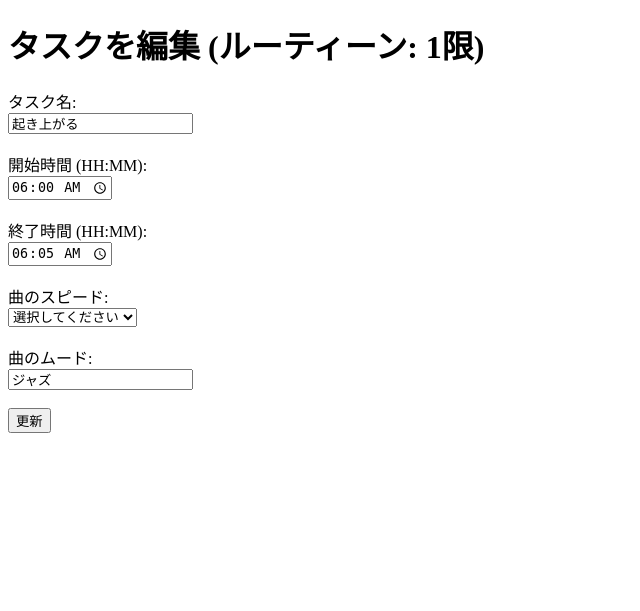
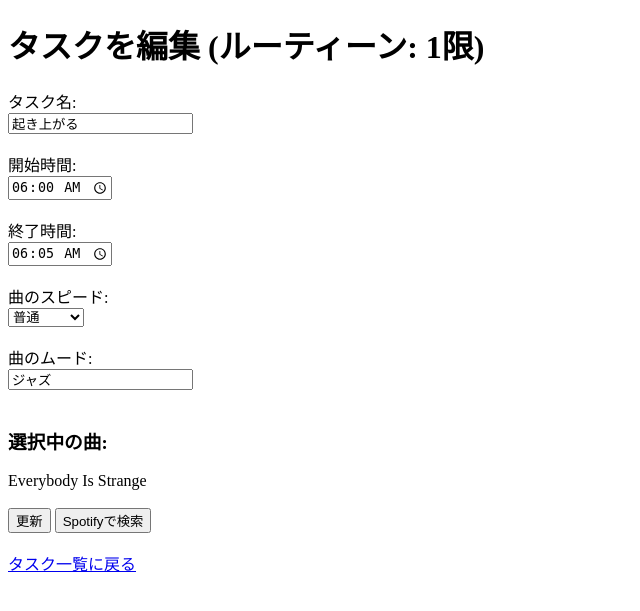
Before and after one commit to REIJIFUJITA/dc_6, a Flask app: page /tasks/edit/1 in a window 1280 px wide. Shown: the top 611 px of the page, without its empty margins (0-640 px from the left). Run offline with Flask 3, Linux system fonts and the light colour scheme; a user stored in the database is signed in.

Commit message:
Spotify APIで楽曲検索機能を実装

```diff
--- a/app.py
+++ b/app.py
@@ -4,6 +4,8 @@ from google_auth_oauthlib.flow import Flow
 from googleapiclient.discovery import build
 from datetime import datetime
 import os
+import spotipy
+from spotipy.oauth2 import SpotifyClientCredentials
 
 # Flask アプリの初期化
 app = Flask(__name__)
@@ -238,28 +240,56 @@ def edit_task(task_id):
         flash('権限がありません', 'error')
         return redirect(url_for('edit_routine', routine_id=task.routine_id))
 
+    # Spotifyの楽曲検索
+    search_results = []
     if request.method == 'POST':
-        task.task_name = request.form.get('task_name')
-        start_time = request.form.get('start_time')
-        end_time = request.form.get('end_time')
-        task.song_speed = request.form.get('song_speed')
-        task.song_mood = request.form.get('song_mood')
+        if 'search_spotify' in request.form:  # Spotify検索ボタン押下時
+            query = f"{task.song_speed} {task.song_mood}"
+            try:
+                results = sp.search(q=query, limit=3, type='track')
+                search_results = results['tracks']['items']
+            except Exception as e:
+                flash(f"Spotify検索でエラーが発生しました: {str(e)}", "error")
 
-        if not task.task_name or not start_time or not end_time:
-            flash('すべてのフィールドを入力してください', 'error')
-            return redirect(url_for('edit_task', task_id=task.id))
+        elif 'update_task' in request.form:  # タスクの更新
+            try:
+                # フォームから値を取得
+                task.task_name = request.form.get('task_name')
+                start_time = request.form.get('start_time')
+                end_time = request.form.get('end_time')
 
-        try:
-            task.start_time = datetime.strptime(start_time, "%H:%M").time()
-            task.end_time = datetime.strptime(end_time, "%H:%M").time()
-            db.session.commit()
-            flash('タスクが正常に更新されました', 'success')
-            return redirect(url_for('edit_routine', routine_id=task.routine_id))
-        except Exception as e:
-            flash(f'エラーが発生しました: {e}', 'error')
-            return redirect(url_for('edit_task', task_id=task.id))
+                # start_time, end_timeが空でないことを確認
+                if start_time and end_time:
+                    # 秒が含まれているか確認して処理
+                    if ":" in start_time and len(start_time.split(":")) == 3:
+                        task.start_time = datetime.strptime(start_time, "%H:%M:%S").time()
+                    else:
+                        task.start_time = datetime.strptime(start_time, "%H:%M").time()
 
-    return render_template('edit_task.html', task=task)
+                    if ":" in end_time and len(end_time.split(":")) == 3:
+                        task.end_time = datetime.strptime(end_time, "%H:%M:%S").time()
+                    else:
+                        task.end_time = datetime.strptime(end_time, "%H:%M").time()
+                else:
+                    flash("開始時間と終了時間は必須です", "error")
+                    return redirect(request.url)
+
+                # その他の項目
+                task.song_speed = request.form.get('song_speed')
+                task.song_mood = request.form.get('song_mood')
+                task.track_name = request.form.get('track_name')
+                task.track_url = request.form.get('track_url')
+
+                db.session.commit()
+                flash('タスクが正常に更新されました', 'success')
+                return redirect(url_for('edit_routine', routine_id=task.routine_id))
+
+            except ValueError:
+                flash("時間の形式が不正です。正しい形式は HH:MM です。", "error")
+            except Exception as e:
+                flash(f"エラーが発生しました: {str(e)}", "error")
+
+    return render_template('edit_task.html', task=task, search_results=search_results)
 
 
 @app.route('/tasks/delete/<int:task_id>', methods=['POST'])
@@ -279,6 +309,13 @@ def delete_task(task_id):
         flash(f'エラーが発生しました: {e}', 'error')
         return redirect(url_for('edit_routine', routine_id=task.routine_id))
 
+# Spotify API認証設定
+SPOTIFY_CLIENT_ID = "55c73c97a6584567bd2b74af20270e40"
+SPOTIFY_CLIENT_SECRET = "905b13c04e3b491aaf4515cb603dfeee"
+
+# Spotifyの認証情報
+client_credentials_manager = SpotifyClientCredentials(client_id=SPOTIFY_CLIENT_ID, client_secret=SPOTIFY_CLIENT_SECRET)
+sp = spotipy.Spotify(client_credentials_manager=client_credentials_manager)
 
 # 初回実行時のデータベース作成
 with app.app_context():
--- a/models.py
+++ b/models.py
@@ -29,3 +29,5 @@ class Task(db.Model):
     song_speed = db.Column(db.String(50), nullable=True)
     song_mood = db.Column(db.String(50), nullable=True)
     routine_id = db.Column(db.Integer, db.ForeignKey('routine.id'), nullable=False)
+    track_name = db.Column(db.String(120), nullable=True)  # 楽曲名
+    track_url = db.Column(db.String(200), nullable=True)   # Spotify URL
--- a/requirements.txt
+++ b/requirements.txt
@@ -5,3 +5,4 @@ google-auth-httplib2==0.1.0
 google-api-python-client==2.97.0
 flask-sqlalchemy
 flask-oauthlib
+spotipy
--- a/templates/edit_task.html
+++ b/templates/edit_task.html
@@ -9,18 +9,19 @@
     <h1>タスクを編集 (ルーティーン: {{ task.routine.name }})</h1>
 
     <form action="/tasks/edit/{{ task.id }}" method="POST">
+        <!-- 既存のフィールド -->
         <label for="task_name">タスク名:</label><br>
         <input type="text" id="task_name" name="task_name" value="{{ task.task_name }}" required><br><br>
 
-        <label for="start_time">開始時間 (HH:MM):</label><br>
+        <label for="start_time">開始時間:</label><br>
         <input type="time" id="start_time" name="start_time" value="{{ task.start_time }}" required><br><br>
 
-        <label for="end_time">終了時間 (HH:MM):</label><br>
+        <label for="end_time">終了時間:</label><br>
         <input type="time" id="end_time" name="end_time" value="{{ task.end_time }}" required><br><br>
 
         <label for="song_speed">曲のスピード:</label><br>
-            <select id="song_speed" name="song_speed" required>
-            <option value="" disabled selected>選択してください</option>
+        <select id="song_speed" name="song_speed" required>
+            <option value="{{ task.song_speed }}" selected>{{ task.song_speed }}</option>
             <option value="ゆっくり">ゆっくり</option>
             <option value="普通">普通</option>
             <option value="速い">速い</option>
@@ -29,9 +30,33 @@
         <label for="song_mood">曲のムード:</label><br>
         <input type="text" id="song_mood" name="song_mood" value="{{ task.song_mood }}"><br><br>
 
-        <button type="submit">更新</button>
+        <!-- 現在の曲名表示 -->
+        <h3>選択中の曲:</h3>
+        {% if task.track_name %}
+            {{ task.track_name }}
+        {% else %}
+            未設定
+        {% endif %}
+        <br><br>
+        <button type="submit" name="update_task">更新</button>
+        <!-- Spotify検索ボタン -->
+        <button type="submit" name="search_spotify">Spotifyで検索</button><br><br>
+
+        <!-- Spotify検索結果 -->
+        {% if search_results %}
+            <h3>検索結果:</h3>
+            {% for track in search_results %}
+                <input type="radio" name="track_name" value="{{ track.name }}"
+                    {% if task.track_name == track.name %} checked {% endif %} required>
+                {{ track.name }} by {{ track.artists[0].name }}
+                <a href="{{ track.external_urls.spotify }}" target="_blank">再生</a><br>
+                <input type="hidden" name="track_url" value="{{ track.external_urls.spotify }}">
+            {% endfor %}
+            <br>
+        {% endif %}
     </form>
 
-    <!-- <a href="/tasks/{{ task.routine.id }}">タスク一覧に戻る</a> -->
+    <!-- 戻るリンク -->
+    <a href="/tasks/{{ task.routine.id }}">タスク一覧に戻る</a>
 </body>
 </html>
```
Also changed, not shown: templates/edit_routine.html (+8 -0 lines), README.md, instance/database.db, 1 other file.
